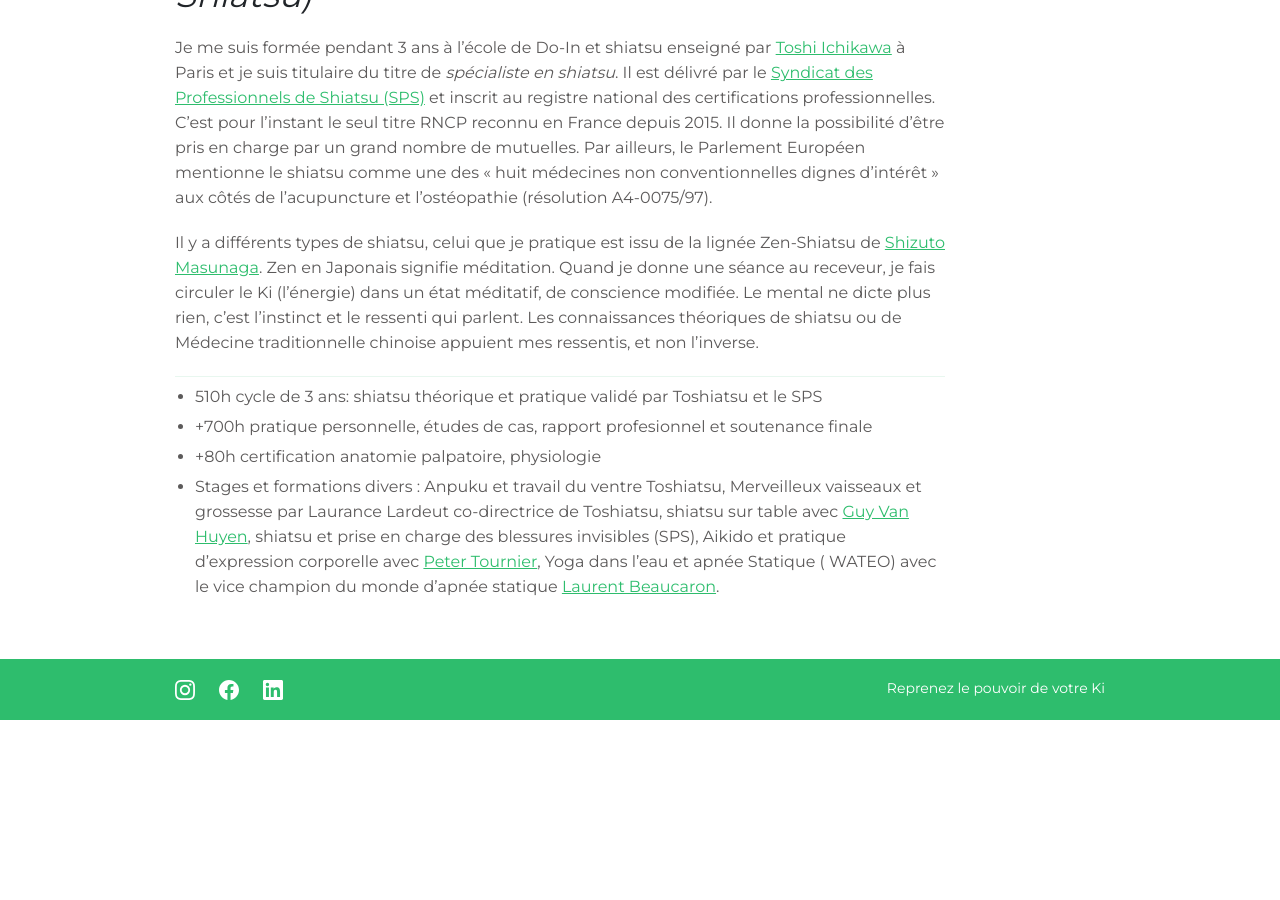
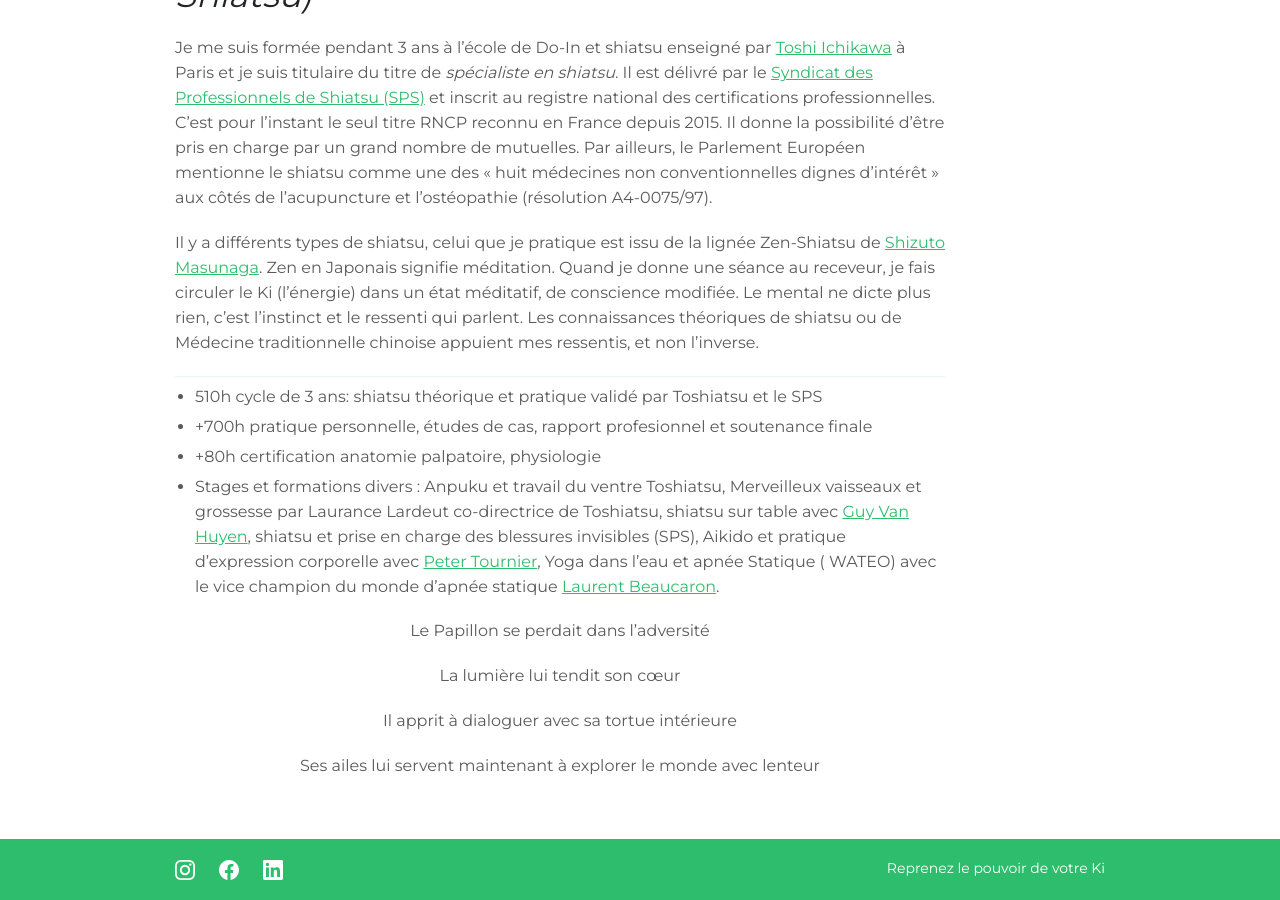
Before and after one commit to lekidejade/beta, a Jekyll site: the page built from qui-suis-je.md, in a window 1280 px wide and 900 px high, scrolled down 1373 px. Built offline with Jekyll 4.4.1, drawn with Linux system fonts in a browser that asks for light colours; before the commit the page ends 2093 px from its top, so only the background shows below that.

Commit message:
Update qui-suis-je.md

```diff
--- a/qui-suis-je.md
+++ b/qui-suis-je.md
@@ -30,3 +30,16 @@
 * +700h pratique personnelle, études de cas, rapport profesionnel et soutenance finale
 * +80h certification anatomie palpatoire, physiologie
 * Stages et formations divers : Anpuku et travail du ventre Toshiatsu, Merveilleux vaisseaux et grossesse par Laurance Lardeut co-directrice de Toshiatsu, shiatsu sur table avec [Guy Van Huyen](https://kenko-shiatsu.org/){:target="_blank"}, shiatsu et prise en charge des blessures invisibles (SPS), Aikido et pratique d'expression corporelle avec [Peter Tournier](https://www.formationacteur.com/stages){:target="_blank"}, Yoga dans l'eau et apnée Statique ( WATEO) avec le vice champion du monde d'apnée statique [Laurent Beaucaron](http://www.beaucaron.com/){:target="_blank"}.
+
+
+{:style="text-align:center"}
+Le Papillon se perdait dans l’adversité
+
+{:style="text-align:center"}
+La lumière lui tendit son cœur
+
+{:style="text-align:center"}
+Il apprit à dialoguer avec sa tortue intérieure
+
+{:style="text-align:center"}
+Ses ailes lui servent maintenant à explorer le monde avec lenteur
```
